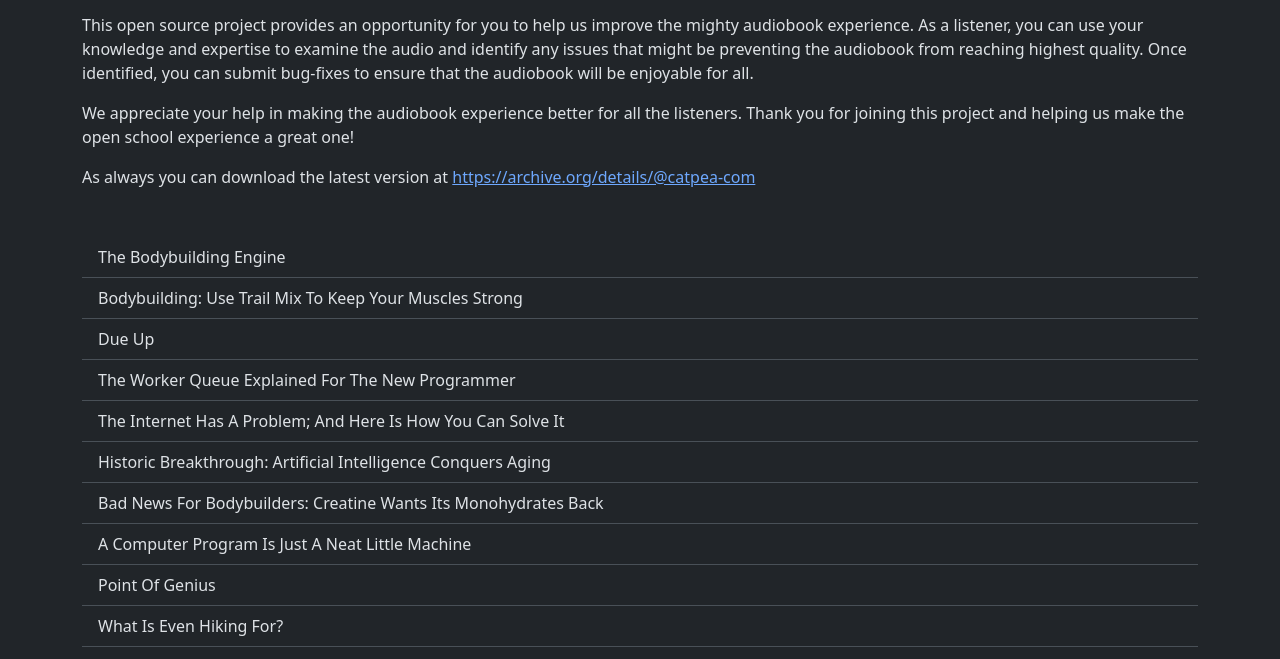
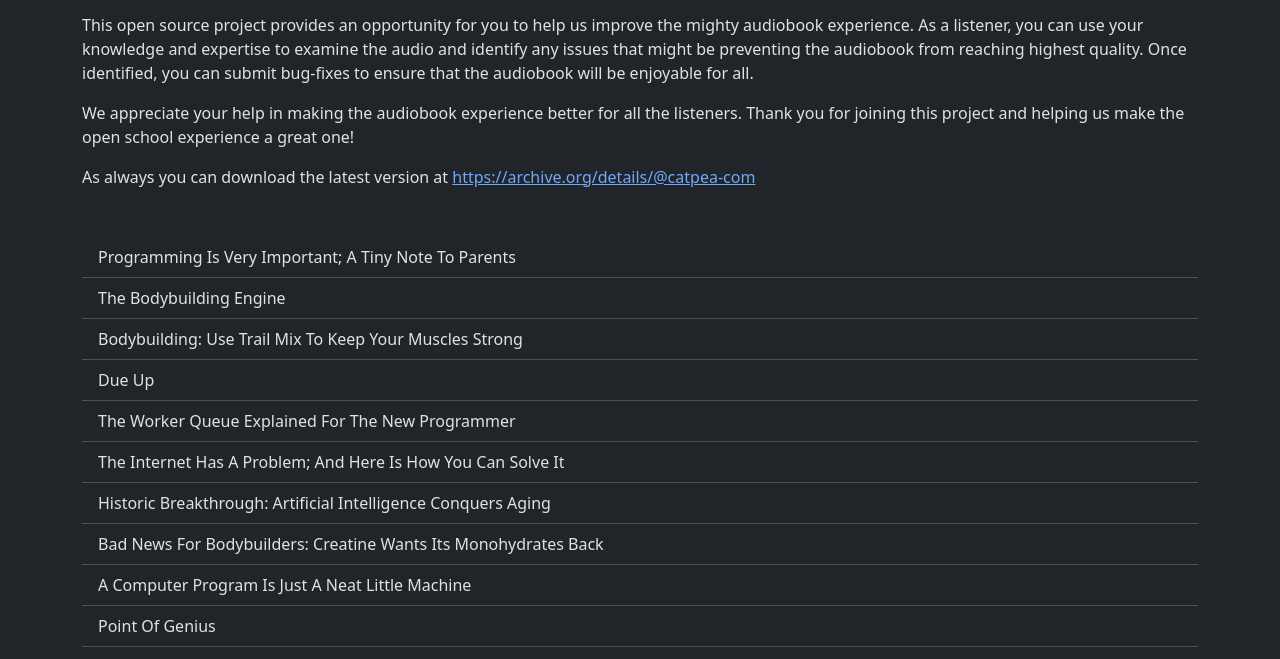
Before and after one commit to catpea/chapter-10, a plain HTML site: page docs/index.html in a window 1280 px wide. Shown: the part 141-800 px from the top of the page. Drawn offline with nearby package versions, Linux system fonts and the light colour scheme.

Commit message:
Chapter Content Update

```diff
--- a/docs/index.html
+++ b/docs/index.html
@@ -21,7 +21,8 @@
 
 
         <ul class="list-group list-group-flush mt-5">
-        <a href="poem-1565.mp3" class="list-group-item list-group-item-action">The Bodybuilding Engine</a>
+        <a href="poem-1566.mp3" class="list-group-item list-group-item-action">Programming Is Very Important; A Tiny Note To Parents</a>
+<a href="poem-1565.mp3" class="list-group-item list-group-item-action">The Bodybuilding Engine</a>
 <a href="poem-1564.mp3" class="list-group-item list-group-item-action">Bodybuilding: Use Trail Mix To Keep Your Muscles Strong</a>
 <a href="poem-1563.mp3" class="list-group-item list-group-item-action">Due Up</a>
 <a href="poem-1562.mp3" class="list-group-item list-group-item-action">The Worker Queue Explained For The New Programmer</a>
```
Also changed, not shown: 2 other files.
